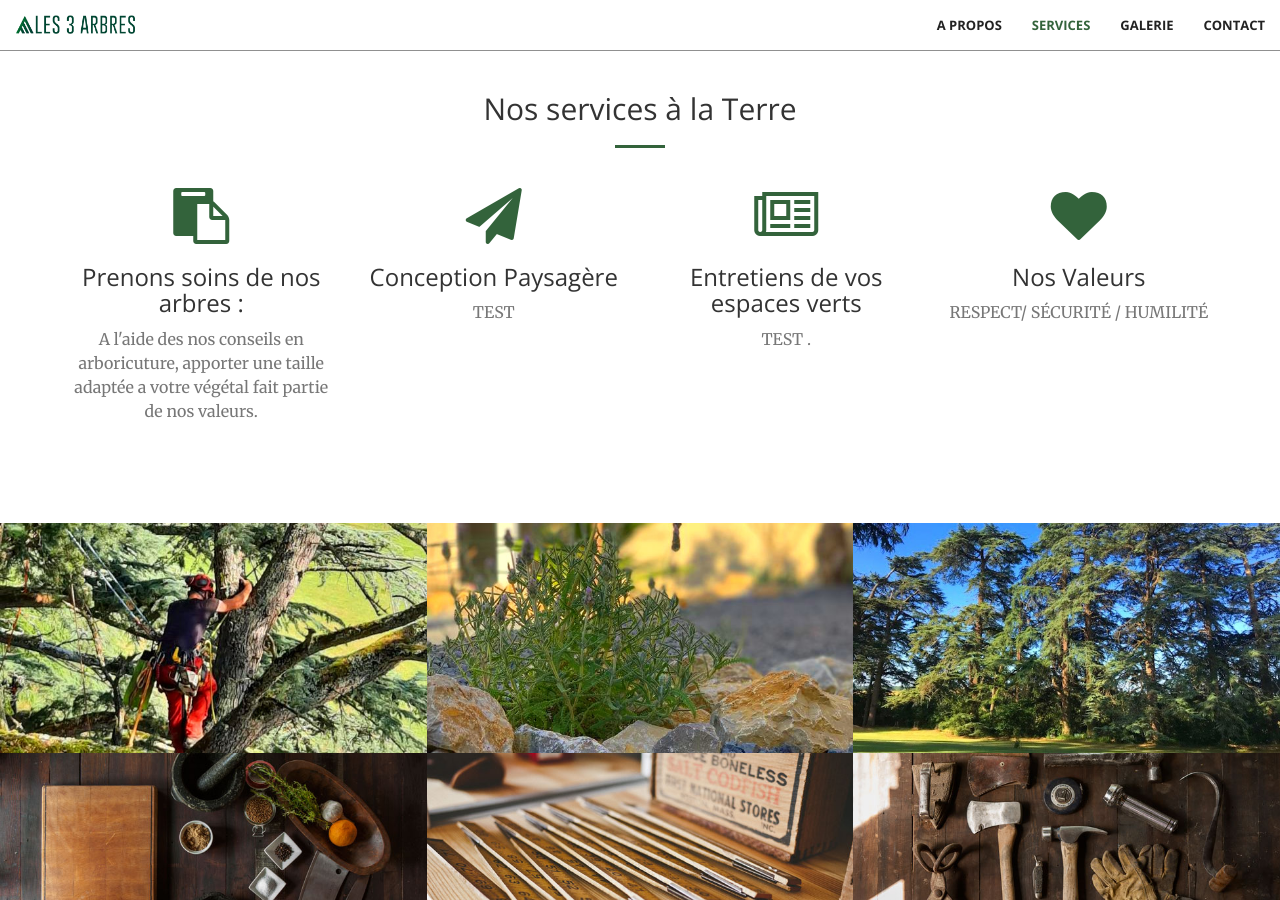
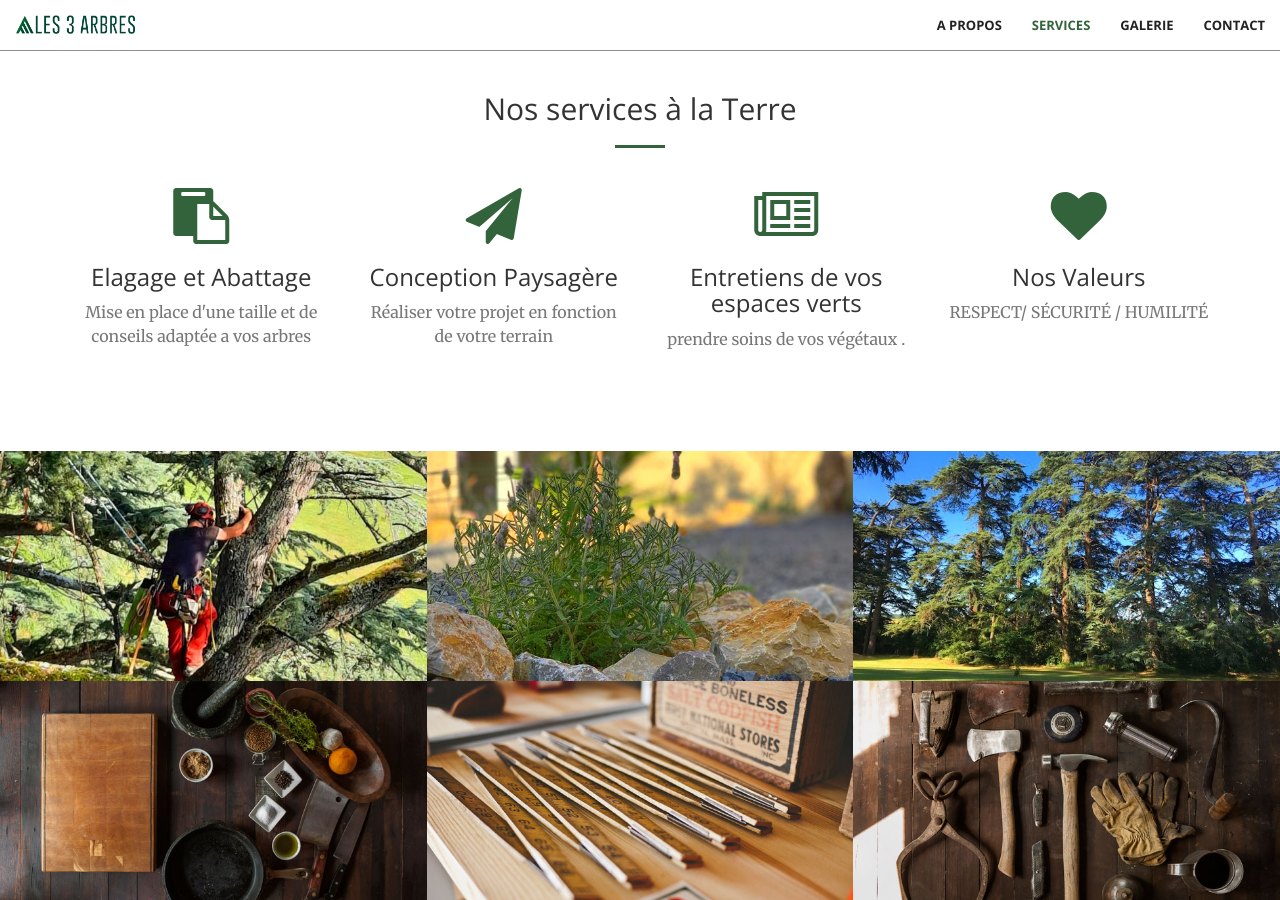
Before and after one commit to 3Abres/3Abres.github.io, a Jekyll site: the page built from index.html, in a window 1280 px wide and 900 px high, scrolled down 1518 px. Built offline with Jekyll 4.4.1, drawn with Linux system fonts in a browser that asks for light colours.

Commit message:
Update services.html

```diff
--- a/_includes/services.html
+++ b/_includes/services.html
@@ -12,15 +12,15 @@
             <div class="col-lg-3 col-md-6 text-center">
                 <div class="service-box">
                     <i class="fa fa-4x fa-clipboard wow bounceIn text-primary"></i>
-                    <h3>Prenons soins de nos arbres : </h3>
-                    <p class="text-muted">A l'aide des nos conseils en arboricuture, apporter une taille adaptée a votre végétal fait partie de nos valeurs.</p>
+                    <h3>Elagage et Abattage  </h3>
+                    <p class="text-muted">Mise en place d'une taille et de conseils adaptée a vos arbres</p>
                 </div>
             </div>
             <div class="col-lg-3 col-md-6 text-center">
                 <div class="service-box">
                     <i class="fa fa-4x fa-paper-plane wow bounceIn text-primary" data-wow-delay=".1s"></i>
                     <h3>Conception Paysagère </h3>
-                    <p class="text-muted">TEST
+                    <p class="text-muted"> Réaliser votre projet en fonction de votre terrain
                 </p>
                 </div>
             </div>
@@ -28,7 +28,7 @@
                 <div class="service-box">
                     <i class="fa fa-4x fa-newspaper-o wow bounceIn text-primary" data-wow-delay=".2s"></i>
                     <h3>Entretiens de vos espaces verts </h3>
-                    <p class="text-muted">TEST .</p>
+                    <p class="text-muted"> prendre soins de vos végétaux  .</p>
                 </div>
             </div>
             <div class="col-lg-3 col-md-6 text-center">
```
